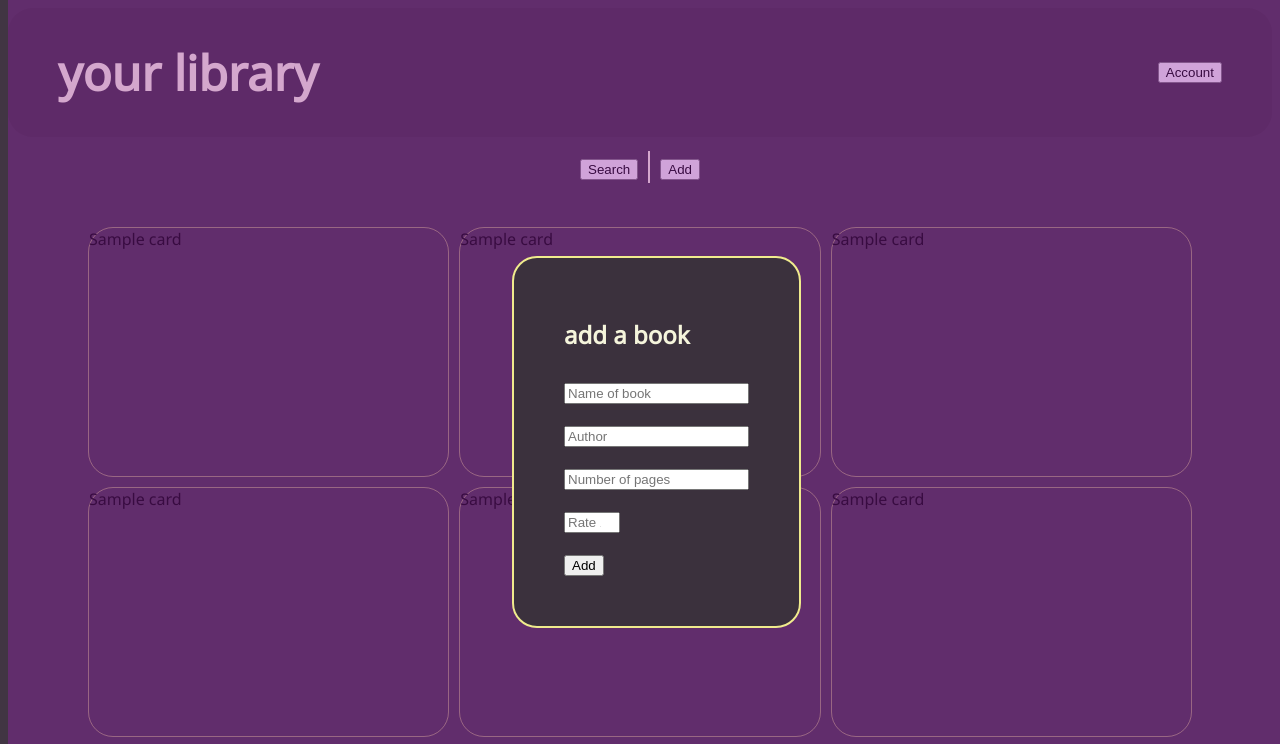
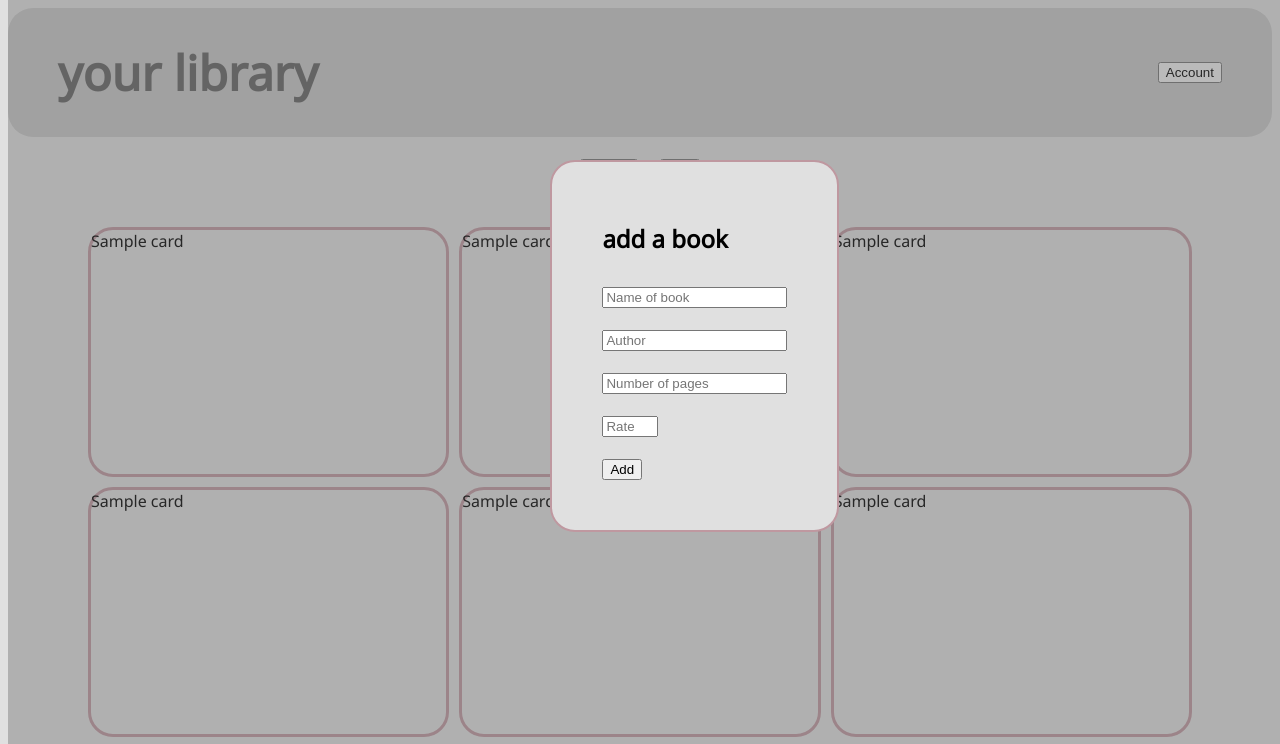
Before and after one commit to jennri/TOP-Library, a plain HTML site: page index.html in a window 1280 px wide. Both pictures are taken after a click on the button "Add". Shown: the top 744 px of the page. Drawn offline with Linux system fonts and the light colour scheme.

Commit message:
updated colors

```diff
--- a/stylesheet.css
+++ b/stylesheet.css
@@ -1,9 +1,16 @@
 /* can't seem to remove border on html */
+:root{
+    --backgroundcolor: #e0e0e0;
+    --fontcolor: #646464;
+    --contrastcolor: #BF98A0;
+    --contrastcolorlight: #C9ADA7;
+}
+
 html {
     height: 100vh;
     width: 100%;
     border: 0px;
-    background-color: #413543;
+    background-color: var(--backgroundcolor);
     font-family: "Noto Sans", sans-serif;
 
 }
@@ -21,7 +28,7 @@ html {
     display: flex;
     align-items: center;
     justify-content: space-between;
-    background-color: #3b313d;
+    background-color: #c7c7c7;
     grid-column-start: 1;
     grid-column-end: 13;
     grid-row-start: 1;
@@ -29,7 +36,7 @@ html {
 }
 
 .library-title {
-    color: beige;
+    color: var(--fontcolor);
     font-size: 1.5em;
 }
 
@@ -48,7 +55,7 @@ html {
 }
 
 .divider {
-    background-color: beige;
+    background-color: var(----fontcolor);
     margin: 0px 10px 0px 10px;
     ;
     padding: 0px 1px 0px 1px;
@@ -71,7 +78,7 @@ html {
 }
 
 .collection-container>div {
-    border: 1px solid #f0eb8d7f;
+    border: 3px solid var(--contrastcolor);
     border-radius: 25px;
 }
 
@@ -82,18 +89,18 @@ html {
     top: 0;
     width: 100%;
     height: 100%;
-    background-color: #9a1eb35d;
+    background-color: #64646463;
 }
 .modal {
     display: none;
     z-index: 1;
-    top: 32%;
-    left: 40%;
+    top: 20%;
+    left: 43%;
     position: absolute;
-    border: 2px solid #F0EB8D;
+    border: 2px solid var(--contrastcolor);
     border-radius: 25px;
-    background-color: #3b313d;
-    color: beige;
+    background-color: var(--backgroundcolor);
+    color: var(----fontcolor);
     padding: 40px;
 }
 
```
Also changed, not shown: javascript.js (+9 -2 lines).
